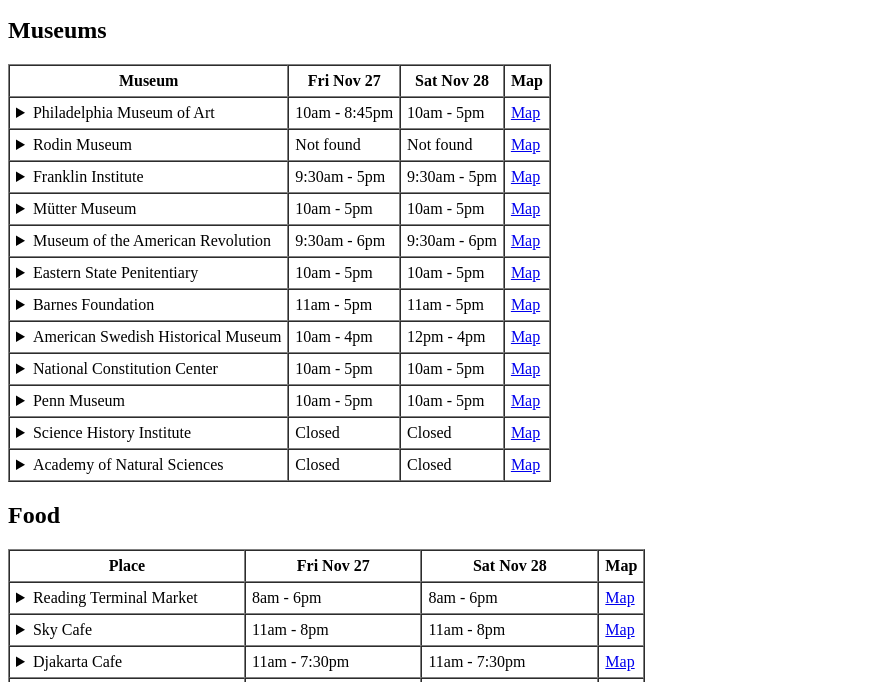
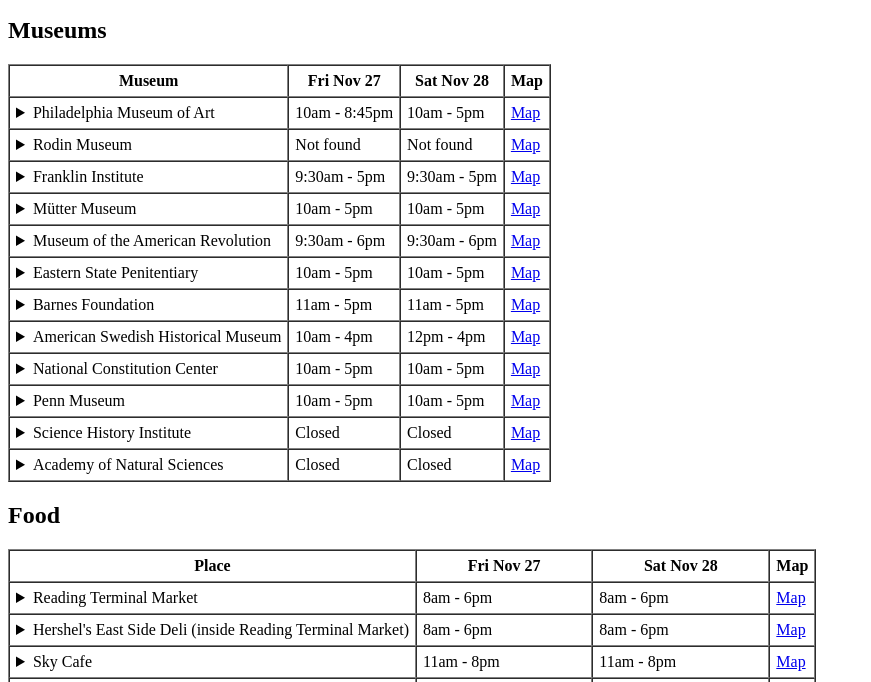
Before and after one commit to AdityaMulyap/philly-thanksgiving-2026, a plain HTML site: page index.html in a window 1280 px wide. Shown: the part 104-786 px from the top of the page, without its empty margins (0-871 px from the left). Drawn offline with Linux system fonts and the light colour scheme.

Commit message:
Add Hershel's East Side Deli (pastrami) with Google and TripAdvisor reviews
Co-Authored-By: Claude Opus 5.5 <noreply@anthropic.com>

```diff
--- a/index.html
+++ b/index.html
@@ -140,6 +140,17 @@ TripAdvisor: 4.6 ★ (11,778 reviews) <a href="https://www.tripadvisor.com/Resta
 <td><a href="https://maps.app.goo.gl/u7ebjpXydBgcGweK9" target="_blank">Map</a></td>
 </tr>
 <tr>
+<td><details><summary>Hershel's East Side Deli (inside Reading Terminal Market)</summary>
+Get: pastrami sandwich. People say it beats Katz's in NYC. The recipe comes from an owner's uncle who worked at Katz's.<br>
+Google: 4.6 ★ (814 reviews) <a href="https://search.google.com/local/reviews?placeid=ChIJGVMIWynGxokR1mBrOh_M_V4" target="_blank">read reviews</a><br>
+TripAdvisor: 4.6 ★ (434 reviews) <a href="https://www.tripadvisor.com/Restaurant_Review-g60795-d1102079-Reviews-Hershel_s_East_Side_Deli-Philadelphia_Pennsylvania.html" target="_blank">read reviews</a><br>
+<a href="https://www.reddit.com/r/PhiladelphiaEats/comments/1am69dr/what_are_the_cant_miss_spots_at_the_reading/" target="_blank">Reddit: can't-miss spots at Reading Terminal</a>
+</details></td>
+<td>8am - 6pm</td>
+<td>8am - 6pm</td>
+<td><a href="https://www.google.com/maps/search/?api=1&amp;query=Hershel%27s%20East%20Side%20Deli%20Reading%20Terminal%20Market%20Philadelphia" target="_blank">Map</a></td>
+</tr>
+<tr>
 <td><details><summary>Sky Cafe</summary>
 Google: 4.6 ★ (904 reviews) <a href="https://search.google.com/local/reviews?placeid=ChIJZRD1cgrGxokRvND1Vj4-n88" target="_blank">read reviews</a><br>
 TripAdvisor: 4.3 ★ (7 reviews) <a href="https://www.tripadvisor.com/Restaurant_Review-g60795-d13800490-Reviews-Sky_Cafe-Philadelphia_Pennsylvania.html" target="_blank">read reviews</a>
```
